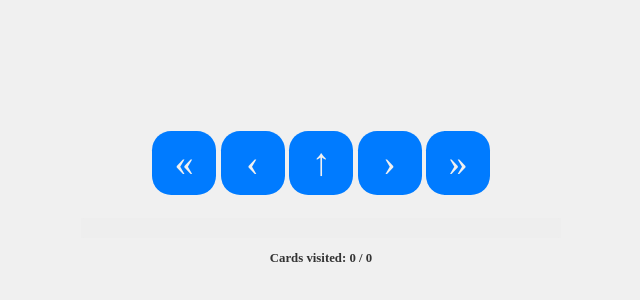
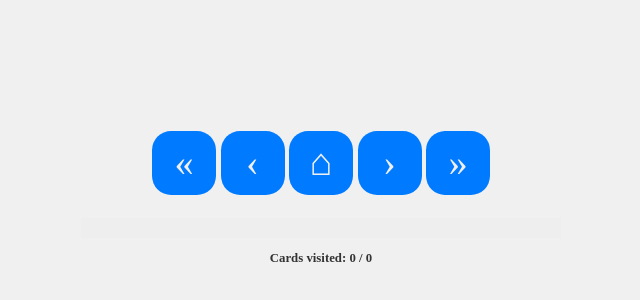
Before and after one commit to doruirimescu/flashcards, a plain HTML site: page public/flashcard.html in a window 1280 px wide. Shown: the part 400-700 px from the top of the page, 319-959 px from the left. Drawn offline with nearby package versions, Linux system fonts and the light colour scheme; no server answers; a web font is replaced by a local one.

Commit message:
Use home symbol

```diff
--- a/public/flashcard.html
+++ b/public/flashcard.html
@@ -22,7 +22,7 @@
     <div class="menu">
         <button id="firstButton" class="icon-button">&#xab;</button>
         <button id="previousButton" class="icon-button">&#x2039;</button>
-        <button id="index" class="icon-button" onclick="location.href='../index.html'">&#x2191;</button>
+        <button id="index" class="icon-button" onclick="location.href='../index.html'">&#x2302;</button>
         <button id="nextButton" class="icon-button">&#x203A;</button>
         <button id="lastButton" class="icon-button">&#xbb;</button>
     </div>
```
